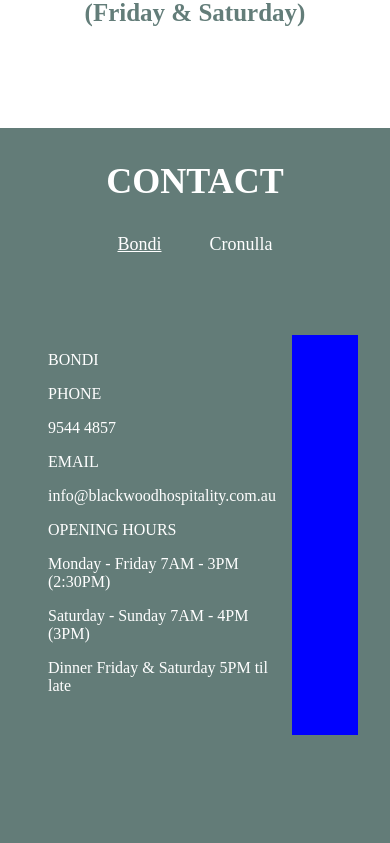
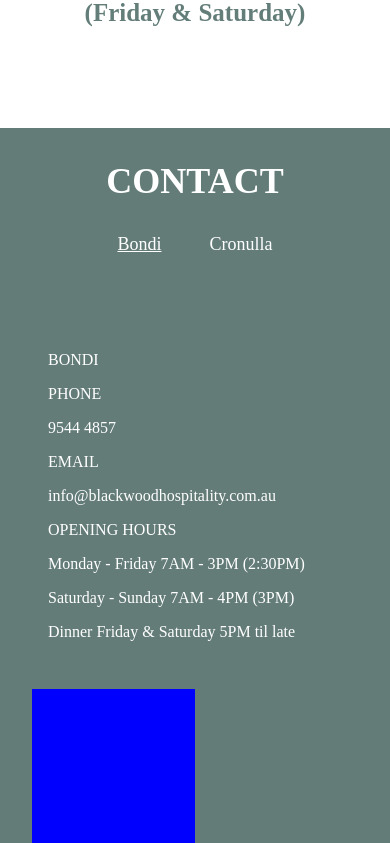
Before and after one commit to ChrisMir26/restaurantApp, a React (Vite) app: page / in a window 390 px wide. Shown: the part 6341-7184 px from the top of the page. Built offline with nearby package versions, Linux system fonts and the light colour scheme.

Commit message:
contact done maps left

```diff
--- a/src/components/Contact/Contact.module.css
+++ b/src/components/Contact/Contact.module.css
@@ -43,3 +43,16 @@
 .contactPropBox{
  width: 100%;
 }
+
+
+/* ******************************** MEDIA QUERIES ************************************/
+/* ******************************** MEDIA QUERIES ************************************/
+/* ******************************** MEDIA QUERIES ************************************/
+
+
+@media(max-width:900px){
+    .contactContainer{
+       flex-direction: column;
+       height: auto;
+
+}}
--- a/src/components/ContactEach/ContactEach.module.css
+++ b/src/components/ContactEach/ContactEach.module.css
@@ -21,3 +21,23 @@
     width: 820px;
     background-color: blue;
 }
+
+
+/* ******************************** MEDIA QUERIES ************************************/
+/* ******************************** MEDIA QUERIES ************************************/
+/* ******************************** MEDIA QUERIES ************************************/
+
+
+@media(max-width:900px){
+    .container{
+        flex-direction: column;
+
+    }
+
+    .mapsCnt{
+        height: 400px;
+        width: 50%;
+        background-color: blue;
+        margin-top: 2rem;
+    }
+}
--- a/src/index.css
+++ b/src/index.css
@@ -2,4 +2,5 @@
   margin: 0;
   padding: 0;
   box-sizing: border-box;
+  scroll-behavior: smooth;
 }
```
Also changed, not shown: 1 other file (tests, documents, lock files or other folders).
